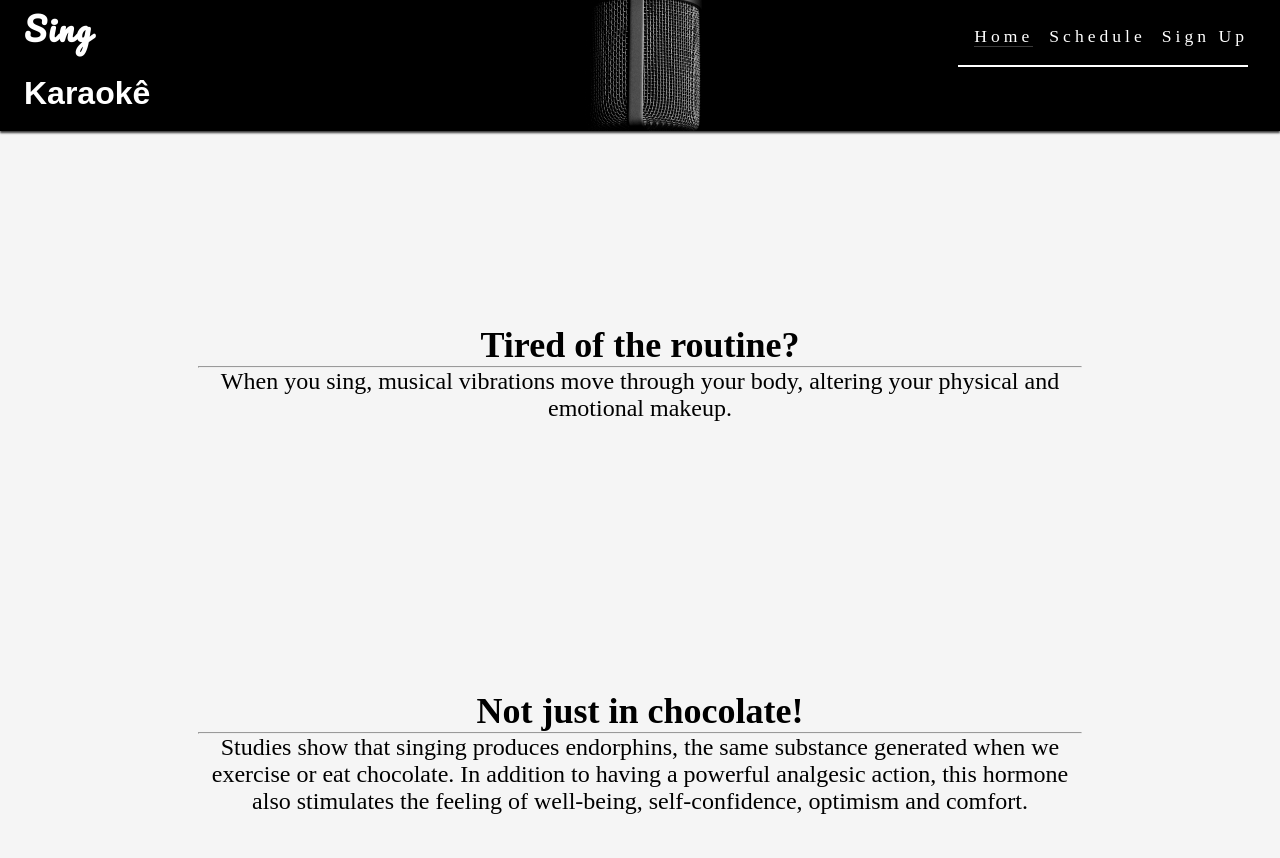
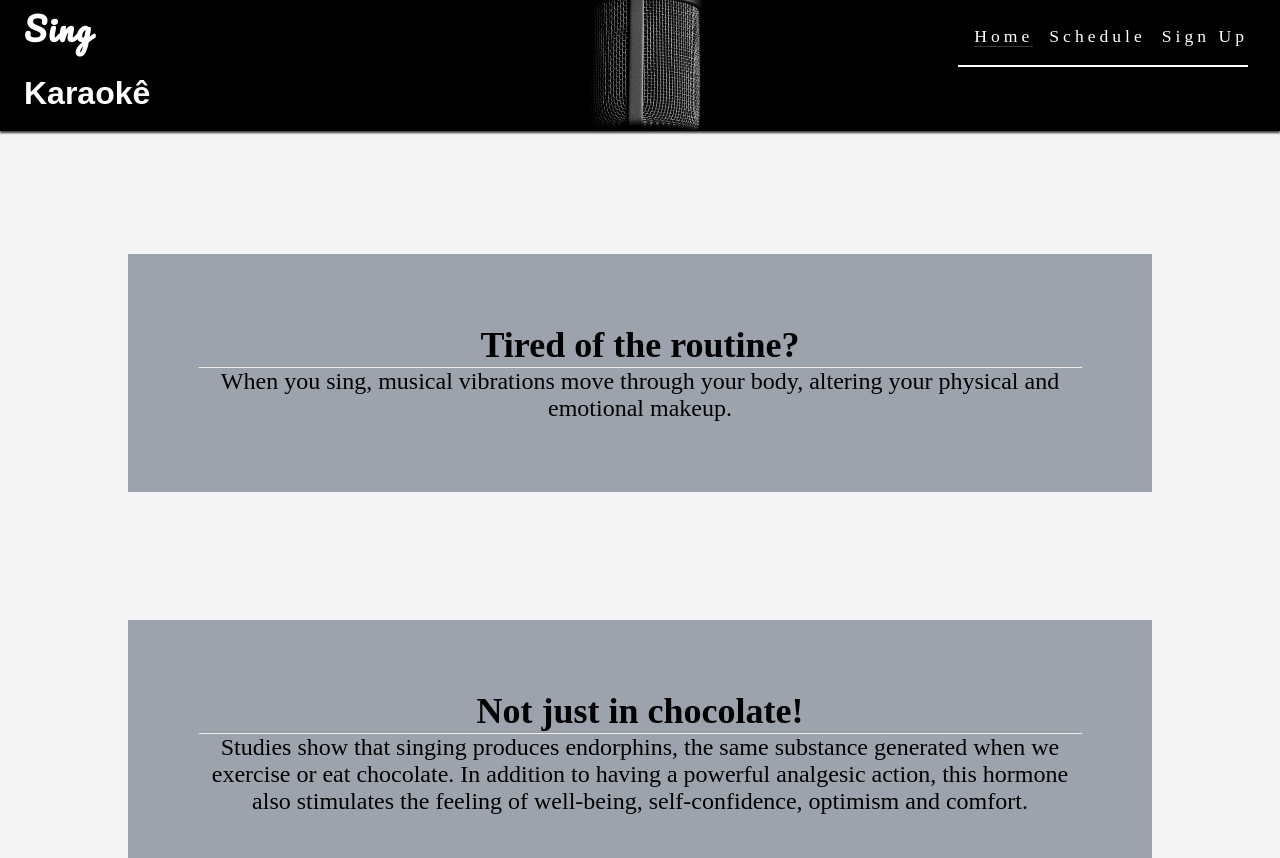
Before and after one commit to Celomarcelo/site-Karaoke, a plain HTML site: page index.html in a window 1280 px wide. Shown: the top 858 px of the page. Drawn offline with Linux system fonts and the light colour scheme; a web font is replaced by a local one.

Commit message:
update css file
added background rgb colors to main section elements

```diff
--- a/assets/css/style.css
+++ b/assets/css/style.css
@@ -104,9 +104,12 @@ main {
     position: absolute;
     margin-top: 60px;
 }
-section {
+main > section {
     padding: 10px;
+    background-color: rgb(156, 163, 173);
+
 }
+
 
 /* footer style */
 #social-networks {
--- a/index.html
+++ b/index.html
@@ -43,7 +43,7 @@
       </nav>
     </header>
     <main>
-    <section id="routine">
+    <section id="routine?">
         <div>
           <h2>Tired of the routine?</h2>
           <hr>
```
Also changed, not shown: 1 other file. Lines whose indentation alone changed are shown as unchanged.
